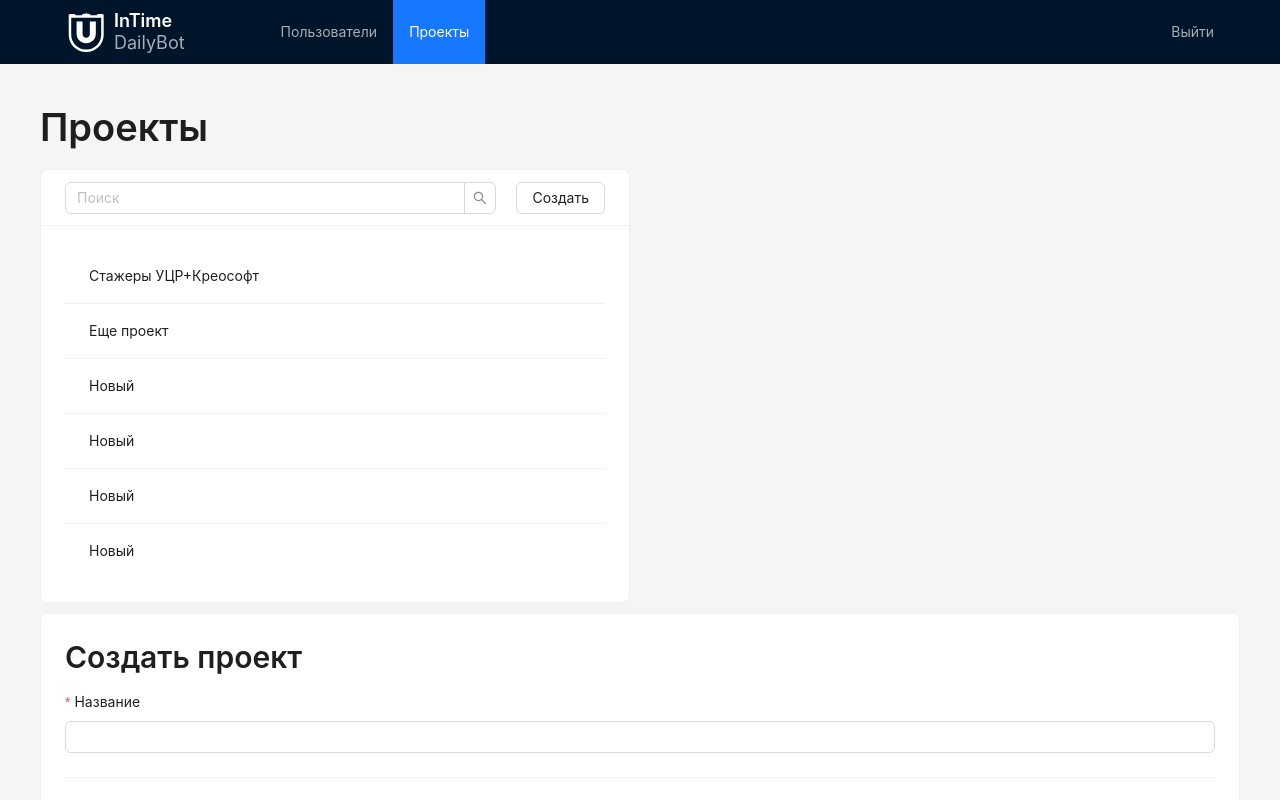
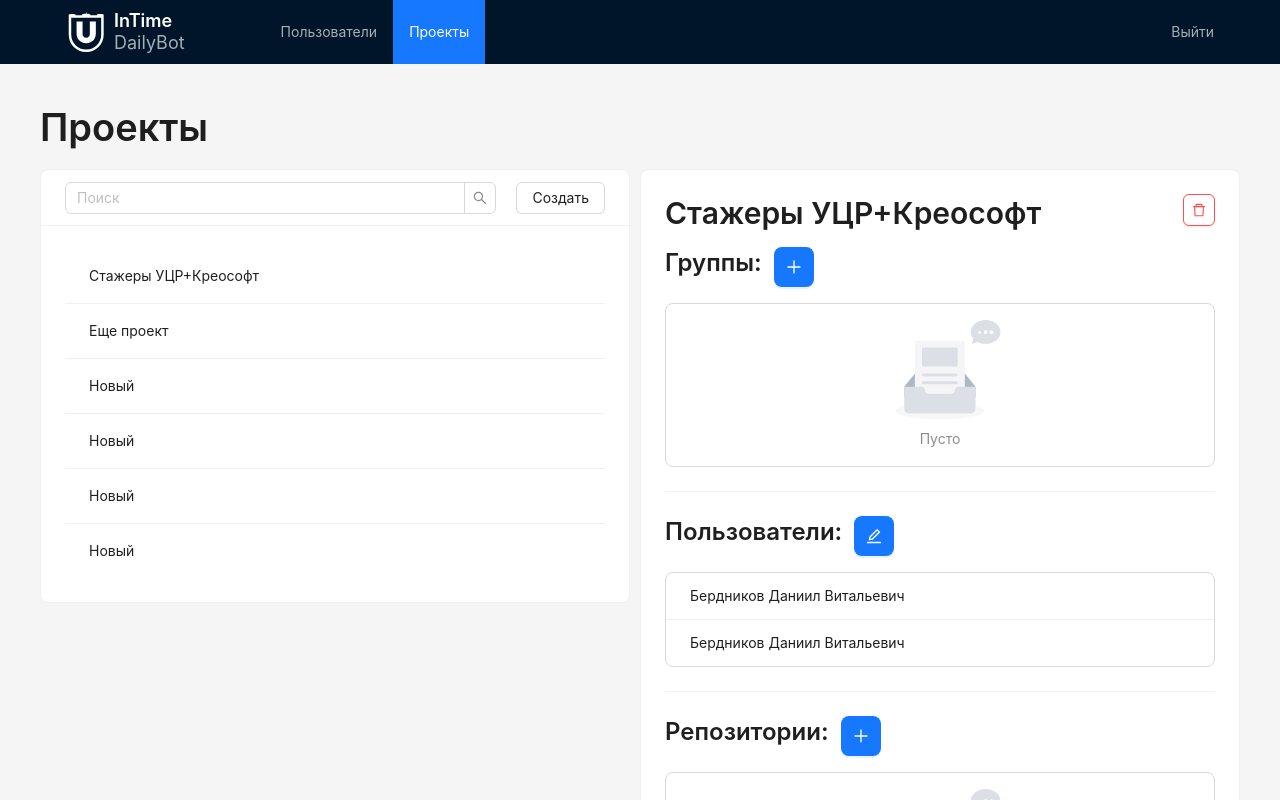
Before and after one commit to alyoneek/daily-bot-frontend, a React (Vite) app: page /projects in a window 1280 px wide. Shown: the top 800 px of the page. Built offline with nearby package versions, Linux system fonts and the light colour scheme.

Commit message:
(components) Create usersInProjectSection

```diff
--- a/src/components/projects/details/ProjectDetailsCard.tsx
+++ b/src/components/projects/details/ProjectDetailsCard.tsx
@@ -3,6 +3,7 @@ import { FC } from "react";
 
 import GroupsSection from "@/components/projects/groups/GroupsSection";
 import RepositoriesSection from "@/components/projects/repositories/RepositoriesSection";
+import UsersSection from "../users/UsersSection";
 import DeleteProjectButton from "./DeleteProjectButton";
 
 const ProjectDetailsCard: FC = () => {
@@ -16,6 +17,24 @@ const ProjectDetailsCard: FC = () => {
       <GroupsSection />
       <Divider />
 
+      <UsersSection
+        values={[
+          {
+            id: "3",
+            firstName: "Даниил",
+            lastName: "Бердников",
+            middleName: "Витальевич",
+          },
+          {
+            id: "4",
+            firstName: "Даниил",
+            lastName: "Бердников",
+            middleName: "Витальевич",
+          },
+        ]}
+      />
+      <Divider />
+
       <RepositoriesSection />
     </Card>
   );
--- /dev/null
+++ b/src/components/projects/forms/EditUsersForm.tsx
@@ -0,0 +1,33 @@
+import { FormProps } from "@/types/form";
+import { IUsersToProjectRequest } from "@/types/projects";
+import { Button, Divider, Form, Typography } from "antd";
+import { FC } from "react";
+import UsersTransfer from "../users/UsersTransfer";
+
+const EditUsersForm: FC<FormProps> = ({ defaultValues, form, onFinish, afterSubmit }) => {
+  const handleFinish = (values: IUsersToProjectRequest) => {
+    onFinish && onFinish(values);
+    afterSubmit && afterSubmit();
+  };
+
+  return (
+    <Form layout="vertical" form={form} onFinish={handleFinish}>
+      <Typography.Title level={3}>Список пользователей</Typography.Title>
+
+      <Form.Item name="users">
+        <UsersTransfer
+          defaultValues={defaultValues}
+          onChangeUsers={(values) => form?.setFieldValue("users", values)}
+        />
+      </Form.Item>
+
+      <Divider />
+
+      <Button type="primary" htmlType="submit" className="w-full">
+        Редактировать список
+      </Button>
+    </Form>
+  );
+};
+
+export default EditUsersForm;
--- a/src/components/projects/users/UsersSection.tsx
+++ b/src/components/projects/users/UsersSection.tsx
@@ -1,17 +1,41 @@
+import { List, Typography } from "antd";
 import { FC } from "react";
 
-const UsersSection: FC = () => {
+import ModalForm from "@/components/ModalForm";
+import ScrollableList from "@/components/ScrollableList";
+import useModal from "@/hooks/useModal";
+import { IUsersToProjectRequest } from "@/types/projects";
+import { IShortUser } from "@/types/users";
+import EditButton from "@/ui/EditButton";
+import EditUsersForm from "../forms/EditUsersForm";
+
+interface UsersSectionProps {
+  values?: IShortUser[];
+  onAddUsers: (value: IUsersToProjectRequest) => void;
+}
+
+const UsersSection: FC<UsersSectionProps> = ({ values = [], onAddUsers }) => {
+  const { isOpen, openModal, closeModal } = useModal();
+
   return (
     <>
       <div className="flex gap-3 mb-3">
-        <Typography.Title level={3}>Репозитории:</Typography.Title>
-        <AddButton type="primary" size="large" onClick={openModal} />
+        <Typography.Title level={3}>Пользователи:</Typography.Title>
+        <EditButton type="primary" size="large" onClick={openModal} />
       </div>
 
-      <RepositoriesList values={values} onDeleteRepository={onDeleteRepository} />
+      <ScrollableList
+        bordered
+        dataSource={values}
+        renderItem={(item) => (
+          <List.Item>
+            {item.lastName} {item.firstName} {item.middleName}
+          </List.Item>
+        )}
+      />
 
       <ModalForm open={isOpen} onCancel={closeModal}>
-        <AddRepositoryForm onFinish={onAddRepository} />
+        <EditUsersForm defaultValues={values.map((item) => item.id)} onFinish={onAddUsers} />
       </ModalForm>
     </>
   );
--- a/src/pages/Projects.tsx
+++ b/src/pages/Projects.tsx
@@ -1,4 +1,4 @@
-import { CreateProjectCard, ProjectsCard } from "@/components/projects";
+import { ProjectDetailsCard, ProjectsCard } from "@/components/projects";
 
 import { Col, Row, Typography } from "antd";
 import { FC } from "react";
@@ -12,8 +12,8 @@ const Projects: FC = () => {
           <ProjectsCard />
         </Col>
         <Col flex="auto">
-          {/* <ProjectDetailsCard /> */}
-          <CreateProjectCard />
+          <ProjectDetailsCard />
+          {/* <CreateProjectCard /> */}
         </Col>
       </Row>
     </>
--- a/src/types/projects.ts
+++ b/src/types/projects.ts
@@ -16,3 +16,7 @@ export interface IProject {
   users: IShortUser[];
   repositories: IRepository[];
 }
+
+export interface IUsersToProjectRequest {
+  users: Id[];
+}
```
